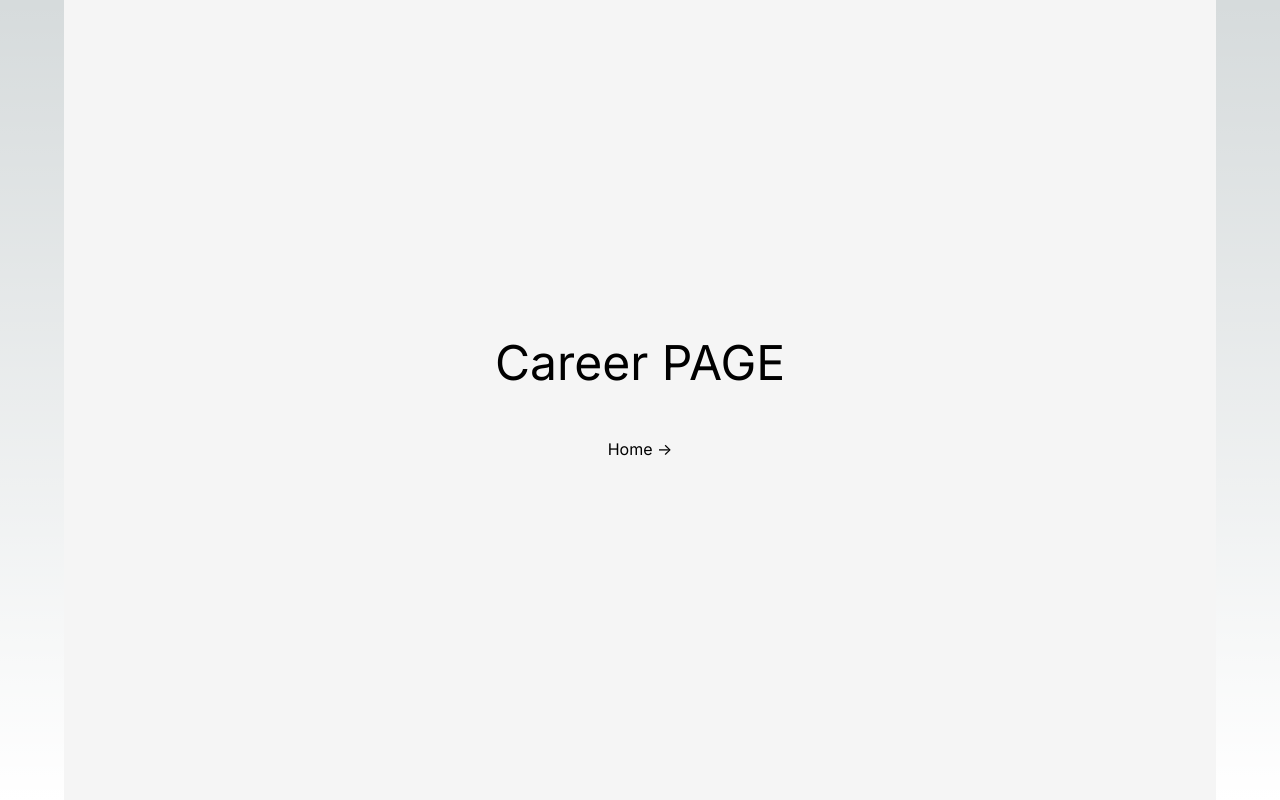
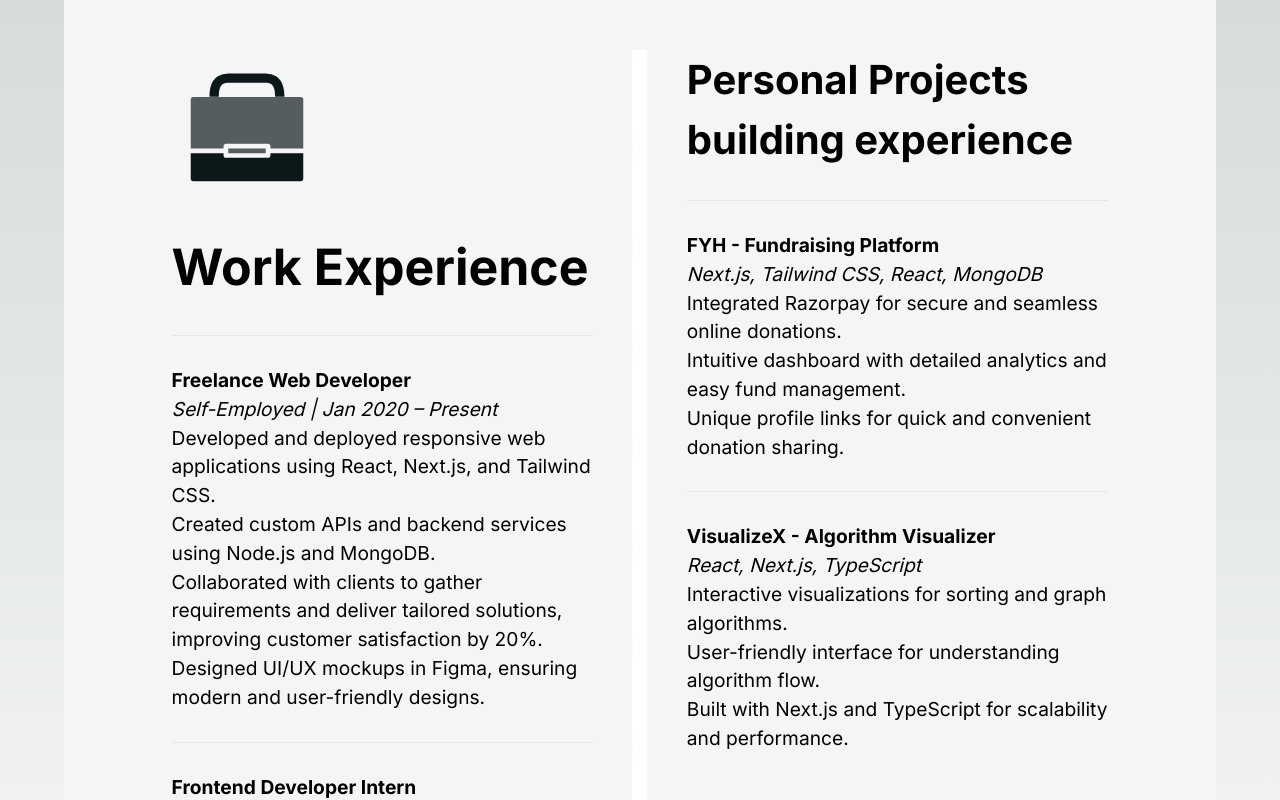
Before and after one commit to dev-shreyash/portfolio, a Next.js app: page /career in a window 1280 px wide. Shown: the top 800 px of the page. Built offline with nearby package versions, Linux system fonts and the light colour scheme.

Commit message:
update: career page added

```diff
--- a/package.json
+++ b/package.json
@@ -21,6 +21,7 @@
     "react": "^18",
     "react-dom": "^18",
     "react-icons": "^5.2.1",
+    "react-responsive": "^10.0.0",
     "split-type": "^0.3.4"
   },
   "devDependencies": {
--- a/src/app/career/career.scss
+++ b/src/app/career/career.scss
@@ -0,0 +1,59 @@
+.career{
+    padding-top: 50px;
+    display: flex;
+    width: 90%;
+    justify-content: space-between;
+    // background-color: #00000000;
+    //make background image blur
+    //backdrop-filter: blur(20px);
+    padding: 50px;
+    font-size: larger;
+   margin: auto;
+    border-radius: 30px;
+    .left{
+        display: flex;
+        flex-direction: column;
+        // align-items: center;
+        //justify-content: center;
+        width: 45%;
+        gap: 30px;
+
+        .exp-l{
+            display: flex;
+            flex-direction: column;
+            gap: 30px;
+        }
+        img{
+            width: 150px;
+            height: 150px;
+        }
+
+        h1{
+            b{
+                font-size: 50px;
+            }
+
+        }
+    }
+    .right{
+        width: 45%;
+        //border: 1px solid #fff;
+        //padding: 30px;
+        display: flex;
+        flex-direction: column;
+        gap: 30px;
+        border-radius: 20px;
+        //background-color: #ffffff00;
+
+        .proj-l{
+            display: flex;
+            flex-direction: column;
+            gap: 30px;
+        }
+        h1{
+            b{
+                font-size: 40px;
+            }
+        }
+    }
+}
--- a/src/app/career/page.tsx
+++ b/src/app/career/page.tsx
@@ -1,14 +1,78 @@
 "use client"
 import { usePathname } from 'next/navigation';
 import TransitionLink from '@/components/TransitionLink';
-
+import './career.scss';
+import ZigZagLine from '@/components/smallComponents/zigZag';
 export default function Career() {
   const pathname = usePathname();
   const isCareerPage = pathname.includes('/career');
 
   return (
-    <main className="bg-neutral-100 w-[90%] opacity-98 text-black mx-auto h-screen flex flex-col items-center justify-center gap-[50px] " >
-      <h1 className="text-5xl">Career PAGE</h1>
+    <main className="bg-neutral-100 w-[90%] opacity-98 text-black mx-auto h-[100%] flex flex-col items-center justify-center gap-[50px] " >
+
+     <div className="career">
+      <div className="left">
+    <img src="work-svgrepo-com.svg" alt="" />
+    <h1><b>Work Experience</b></h1>
+    <hr />
+    <div className="exp-l">
+      <div className="exp-1">
+      <h3><strong>Freelance Web Developer</strong></h3>
+  <p><em>Self-Employed | Jan 2020 – Present</em></p>
+  <ul>
+    <li>Developed and deployed responsive web applications using React, Next.js, and Tailwind CSS.</li>
+    <li>Created custom APIs and backend services using Node.js and MongoDB.</li>
+    <li>Collaborated with clients to gather requirements and deliver tailored solutions, improving customer satisfaction by 20%.</li>
+    <li>Designed UI/UX mockups in Figma, ensuring modern and user-friendly designs.</li>
+  </ul>
+
+      </div>
+      <hr />
+      <div className="exp-2">
+
+  <h3><strong>Frontend Developer Intern</strong></h3>
+  <p><em>ABC Tech Solutions | June 2022 – August 2022</em></p>
+  <ul>
+    <li>Developed responsive web interfaces using HTML, CSS, and JavaScript, improving website load times by 15%.</li>
+    <li>Implemented React components for dynamic UI features, enhancing user interactivity.</li>
+    <li>Collaborated with the design team to translate Figma mockups into functional web pages.</li>
+    <li>Optimized website performance by refactoring code and using best practices in frontend development.</li>
+  </ul>
+
+      </div>
+    </div>
+
+      </div>
+      <ZigZagLine/>
+
+      <div className="right">
+        <h1><b>Personal Projects building experience</b></h1>
+        <hr />
+        <div className="proj-l">
+        <div className='proj-1'>
+  <h3><strong>FYH - Fundraising Platform</strong></h3>
+  <p><em>Next.js, Tailwind CSS, React, MongoDB</em></p>
+  <ul>
+    <li>Integrated Razorpay for secure and seamless online donations.</li>
+    <li>Intuitive dashboard with detailed analytics and easy fund management.</li>
+    <li>Unique profile links for quick and convenient donation sharing.</li>
+  </ul>
+</div>
+<hr />
+
+<div className='proj-2'>
+  <h3><strong>VisualizeX - Algorithm Visualizer</strong></h3>
+  <p><em>React, Next.js, TypeScript</em></p>
+  <ul>
+    <li>Interactive visualizations for sorting and graph algorithms.</li>
+    <li>User-friendly interface for understanding algorithm flow.</li>
+    <li>Built with Next.js and TypeScript for scalability and performance.</li>
+  </ul>
+</div>
+
+        </div>
+      </div>
+     </div>
       {isCareerPage && <TransitionLink href="/" label="Home ->" />}
     </main>
   );
--- a/src/app/globals.css
+++ b/src/app/globals.css
@@ -1,6 +1,8 @@
 @tailwind base;
 @tailwind components;
 @tailwind utilities;
+
+@import url('https://fonts.googleapis.com/css2?family=Playwrite+US+Modern+Guides&display=swap');
 
 :root {
   --foreground-rgb: 0, 0, 0;
--- a/src/app/page.tsx
+++ b/src/app/page.tsx
@@ -1,3 +1,6 @@
+"use client";
+
+import { useMediaQuery } from "react-responsive";
 import Main from "@/app/main/Main";
 import Navbar from "@/components/Navbar/Navbar";
 import About from "./about/page";
@@ -7,15 +10,28 @@ import Contact from "./contact/page";
 import { TsParticles } from "@/components/particles";
 
 export default function Home() {
+  // Check if the screen width is greater than or equal to 1024px (desktop)
+  const isDesktop = useMediaQuery({ minWidth: 1024 });
+
   return (
-    <div className="flex flex-col">
-       <TsParticles/>
-       <Navbar/>
-       <Main/>
-       <About/>
-       <Career/>
-       <Projects/>
-       <Contact/>
+    <div>
+      {isDesktop ? (
+        <div className="flex flex-col">
+          <TsParticles />
+          <Navbar />
+          <Main />
+          <About />
+          <Career />
+          <Projects />
+          <Contact />
+        </div>
+      ) : (
+        <div className="flex items-center justify-center h-screen p-4 text-center">
+          <p className="text-xl font-semibold">
+            This website is best viewed on a desktop device. Please switch to a larger screen for the full experience.
+          </p>
+        </div>
+      )}
     </div>
   );
 }
```
Also changed, not shown: src/app/about/about.scss (+87 -27 lines), src/app/about/page.tsx (+108 -65 lines), public/work-svgrepo-com.svg (added), src/components/smallComponents/zigZag.scss (renamed from src/app/about/smallComponents/zigZag.scss), src/components/smallComponents/zigZag.tsx (renamed from src/app/about/smallComponents/zigZag.tsx), 1 other file (tests, documents, lock files or other folders).
